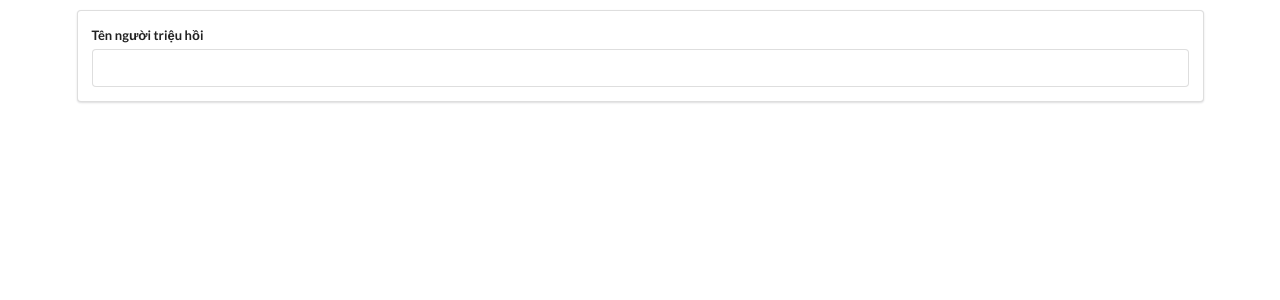
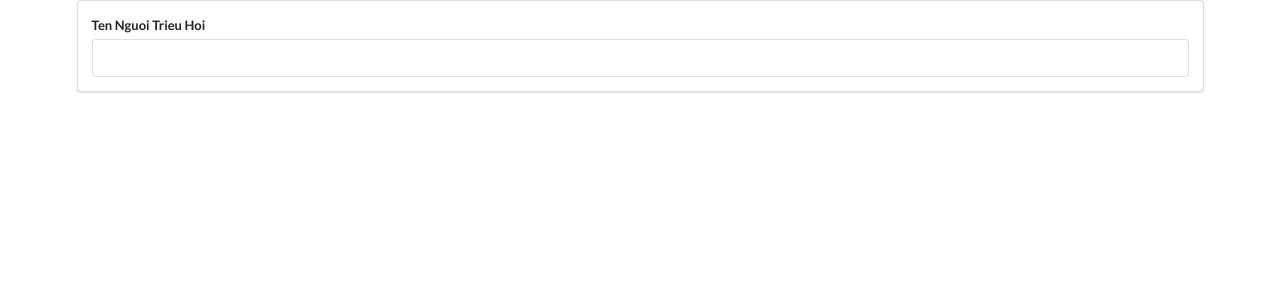
Before and after one commit to nhatmaiquang/react-stats, a React (Create React App) app: page / in a window 1280 px wide. Shown: the top 300 px of the page. Built offline with nearby package versions, Linux system fonts and the light colour scheme.

Commit message:
fetching api with axios and fixing cors error

```diff
--- a/package.json
+++ b/package.json
@@ -3,6 +3,7 @@
   "version": "0.1.0",
   "private": true,
   "dependencies": {
+    "axios": "^0.18.0",
     "react": "^16.8.6",
     "react-dom": "^16.8.6",
     "react-scripts": "2.1.8"
--- /dev/null
+++ b/src/apis/lol.js
@@ -0,0 +1,7 @@
+import axios from 'axios';
+
+export const KEY = 'RGAPI-bcca3a5c-cc96-42d9-b81e-9972c360a7c7';
+
+export default axios.create({
+  baseURL: 'https://cors-anywhere.herokuapp.com/https://euw1.api.riotgames.com/lol/summoner/v4/summoners/',
+});
--- a/src/components/App.js
+++ b/src/components/App.js
@@ -1,15 +1,18 @@
 import React from 'react';
 import SearchBar from './SearchBar';
+import lol, { KEY } from '../apis/lol';
+
 
 class App extends React.Component {
-  onSearchSubmit(term) {
-    console.log(term);
-  }
+  onTermSubmit = async term => {
+    let data = await lol.get('/by-name/' + term + '?api_key=' + KEY);
+    console.log(data);
+  };
 
   render() {
     return (
-      <div className="ui container" style={{ marginTop: '10px' }}>
-        <SearchBar onSubmit={this.onSearchSubmit} />
+      <div className="ui container">
+        <SearchBar onFormSubmit={this.onTermSubmit} />
       </div>
     );
   }
--- a/src/components/SearchBar.js
+++ b/src/components/SearchBar.js
@@ -1,24 +1,28 @@
 import React from 'react';
 
 class SearchBar extends React.Component {
-  state = { term: ''};
+  state = { term : ''};
 
-  onFormSubmit = (event) => {
+  onInputChange = event => {
+    this.setState({ term: event.target.value })
+  };
+
+  onFormSubmit = event => {
     event.preventDefault();
 
-    this.props.onSubmit(this.state.term);
-  };
+    this.props.onFormSubmit(this.state.term);
+  }
 
   render() {
     return (
-      <div className="ui segment">
+      <div className="search-bar ui segment">
         <form onSubmit={this.onFormSubmit} className="ui form">
           <div className="field">
-            <label>Tên người triệu hồi</label>
+            <label>Ten Nguoi Trieu Hoi</label>
             <input
               type="text"
               value={this.state.term}
-              onChange={(e) => this.setState({ term: e.target.value })}
+              onChange={this.onInputChange}
             />
           </div>
         </form>
```
Also changed, not shown: 1 other file (tests, documents, lock files or other folders).
